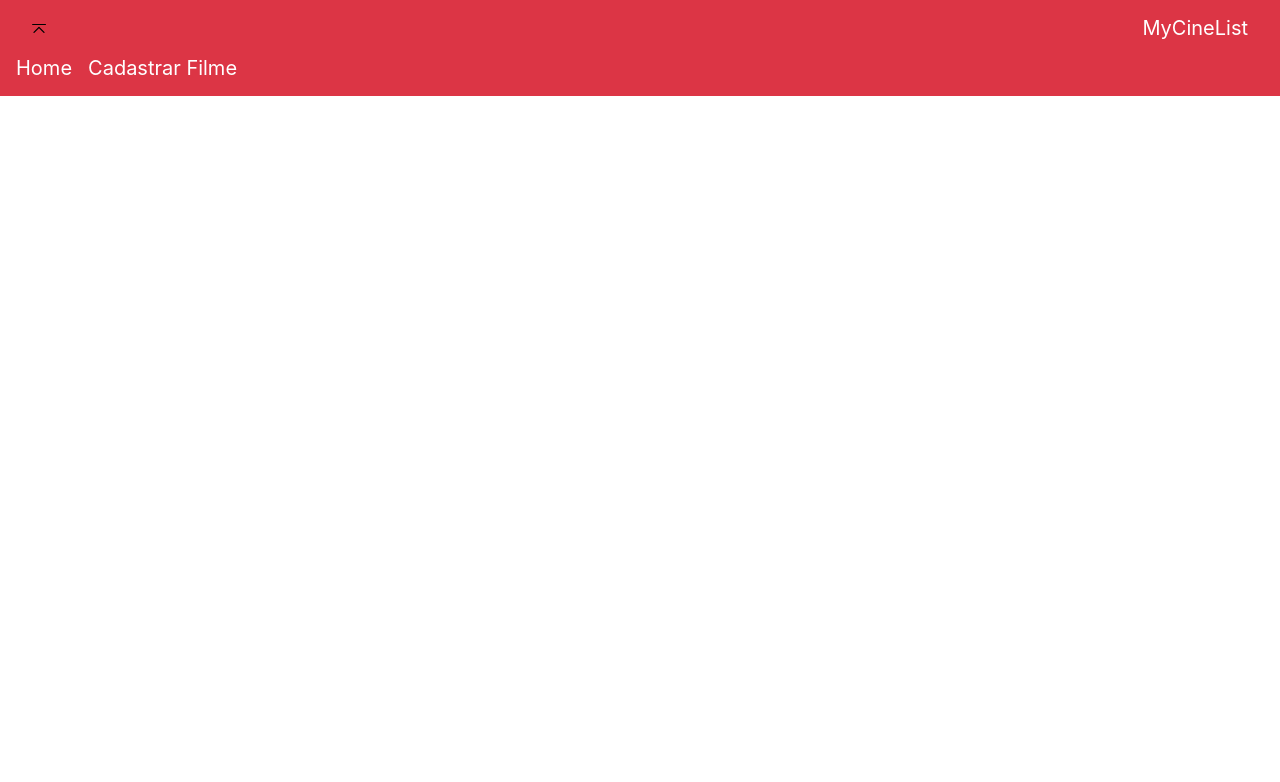
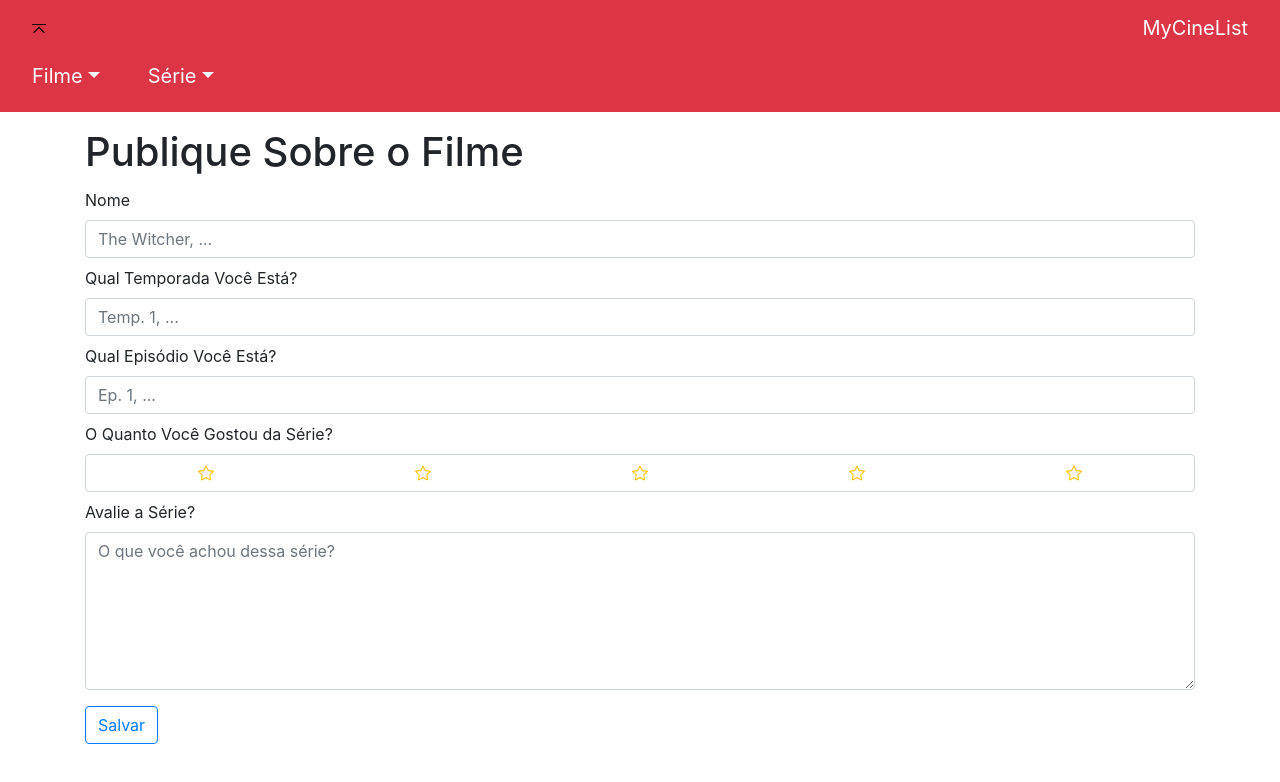
Before and after one commit to renansoares99/mycinelist-desafio, a Vue app in the folder src/main/resources/templates/: page /cadastro-s in a window 1280 px wide. Both pictures are taken after a click on the button 39 px from the left and 28 px from the top of the page. Shown: the top 782 px of the page. Built offline with nearby package versions, Linux system fonts and the light colour scheme.

Commit message:
Adicionando o segundo objeto (Serie) no Front-end e atualizando a main

```diff
--- a/src/main/resources/templates/src/App.vue
+++ b/src/main/resources/templates/src/App.vue
@@ -3,16 +3,44 @@
     <b-navbar toggleable type="danger" variant="danger">
       <b-navbar-toggle target="navbar-toggle-collapse">
         <template #default="{ expanded }">
-          <b-icon v-if="expanded" icon="chevron-bar-up" style="color: #000000;"></b-icon>
-          <b-icon v-else icon="chevron-bar-down" style="color: #000000;"></b-icon>
+          <b-icon
+            v-if="expanded"
+            icon="chevron-bar-up"
+            style="color: #000000"
+          ></b-icon>
+          <b-icon
+            v-else
+            icon="chevron-bar-down"
+            style="color: #000000"
+          ></b-icon>
         </template>
       </b-navbar-toggle>
 
       <b-navbar-brand to="/" class="text-white">MyCineList</b-navbar-brand>
 
       <b-collapse id="navbar-toggle-collapse" is-nav>
-        <b-navbar-brand to="/" class="text-white">Home</b-navbar-brand>
-        <b-navbar-brand to="/cadastro" class="text-white">Cadastrar Filme</b-navbar-brand>
+        <b-navbar-brand>
+          <b-nav-item-dropdown
+            toggle-class="text-white"
+            class="text-decorate-none"
+            style="list-style-type: none"
+            text="Filme"
+          >
+            <b-dropdown-item to="/home-f">Home</b-dropdown-item>
+            <b-dropdown-item to="/cadastro-f">Cadastrar</b-dropdown-item>
+          </b-nav-item-dropdown>
+        </b-navbar-brand>
+        <b-navbar-brand>
+          <b-nav-item-dropdown
+            toggle-class="text-white"
+            class="text-decorate-none"
+            style="list-style-type: none"
+            text="Série"
+          >
+            <b-dropdown-item to="/home-s">Home</b-dropdown-item>
+            <b-dropdown-item to="/cadastro-s">Cadastrar</b-dropdown-item>
+          </b-nav-item-dropdown>
+        </b-navbar-brand>
       </b-collapse>
     </b-navbar>
     <router-view />
@@ -20,5 +48,4 @@
 </template>
 
 <style>
-
 </style>
--- a/src/main/resources/templates/src/router/index.js
+++ b/src/main/resources/templates/src/router/index.js
@@ -5,14 +5,24 @@ Vue.use(VueRouter)
 
 const routes = [
   {
-    path: '/',
-    name: 'Home',
-    component: () => import('@/views/Home.vue')
+    path: '/home-f',
+    name: 'HomeF',
+    component: () => import('@/views/HomeF.vue')
   },
   {
-    path: '/cadastro',
+    path: '/home-s',
+    name: 'HomeS',
+    component: () => import('@/views/HomeS.vue')
+  },
+  {
+    path: '/cadastro-f',
     name: 'CadastrarFilme',
     component: () => import('@/views/CadastrarFilme.vue')
+  },
+  {
+    path: '/cadastro-s',
+    name: 'CadastrarSerie',
+    component: () => import('@/views/CadastrarSerie.vue')
   }
 ]
 
--- /dev/null
+++ b/src/main/resources/templates/src/services/serieService.js
@@ -0,0 +1,12 @@
+import { http } from "./api"
+
+export default {
+
+    Listar() {
+        return http.get('/serie')
+    },
+
+    saveSerie(serie) {
+        return http.post('/serie', serie)
+    }
+}
--- a/src/main/resources/templates/src/views/CadastrarFilme.vue
+++ b/src/main/resources/templates/src/views/CadastrarFilme.vue
@@ -2,6 +2,7 @@
   <div class="container mt-3">
     <h1>Publique Sobre o Filme</h1>
     <b-form @submit.prevent="saveFilme()">
+      <!-- Inicio Input Nome -->
       <label for="nome">Nome</label>
       <b-form-input
         id="nome"
@@ -12,7 +13,10 @@
         autocomplete="off"
         class="mb-2"
       ></b-form-input>
-      <label for="classifique">Classifique</label>
+      <!-- Fim Input Nome -->
+
+      <!-- Inicio Rating -->
+      <label for="classifique">O Quanto Você Gostou do Filme?</label>
       <b-form-rating
         id="classifique"
         v-model="filme.classifique"
@@ -20,17 +24,24 @@
         variant="warning"
         class="mb-2"
       ></b-form-rating>
-      <label for="avalie">Avalie</label>
+      <!-- Fim Rating -->
+
+      <!-- Inicio Textarea -->
+      <label for="avalie">Avalie o Filme?</label>
       <b-form-textarea
         id="avalie"
         v-model="filme.avalie"
         type="text"
-        placeholder="O que você acha desse filme?"
+        placeholder="O que você achou desse filme?"
+        required
         rows="6"
         class="mb-2"
       ></b-form-textarea>
+      <!-- Fim Textarea -->
 
+      <!-- Inicio Button -->
       <b-button type="submit" variant="outline-primary mt-2">Salvar</b-button>
+      <!-- Fim Button -->
     </b-form>
   </div>
 </template>
@@ -52,19 +63,6 @@ export default {
   },
 
   methods: {
-    /* saveFilme() {
-      var filmebd = {
-        nome: this.filme.nome,
-        classifique: this.filme.classifique,
-        avalie: this.filme.avalie
-      };
-
-      filmeService.saveFilme(filmebd).then(response => {
-        this.filme.id = response.filmebd.id;
-        console.log(response.filmebd);
-        alert("Filme Adicionado Com Sucesso!");
-      })
-    } */
     saveFilme() {
       filmeService
         .saveFilme(this.filme)
--- /dev/null
+++ b/src/main/resources/templates/src/views/CadastrarSerie.vue
@@ -0,0 +1,108 @@
+<template>
+  <div class="container mt-3">
+    <h1>Publique Sobre o Filme</h1>
+    <b-form @submit.prevent="saveSerie()">
+      <!-- Inicio Input Nome -->
+      <label for="nome" class="mt-1">Nome</label>
+      <b-form-input
+        id="nome"
+        v-model="serie.nome"
+        type="text"
+        placeholder="The Witcher, ..."
+        required
+        autocomplete="off"
+        class="md-2"
+      >
+      </b-form-input>
+      <!-- Fim Input Nome -->
+
+      <!-- Inicio Input Temp. -->
+      <label for="temporada" class="mt-2">Qual Temporada Você Está?</label>
+      <b-form-input
+        id="temporada"
+        v-model="serie.temporada"
+        type="text"
+        placeholder="Temp. 1, ..."
+        required
+        autocomplete="off"
+        class="md-2"
+      >
+      </b-form-input>
+      <!-- Fim Input Temp. -->
+
+      <!-- Inicio Input Ep. -->
+      <label for="episodio" class="mt-2">Qual Episódio Você Está?</label>
+      <b-form-input
+        id="episodio"
+        v-model="serie.episodio"
+        type="text"
+        placeholder="Ep. 1, ..."
+        required
+        autocomplete="off"
+        class="md-2"
+      >
+      </b-form-input>
+      <!-- Fim Input Ep -->
+
+      <!-- Inicio Rating -->
+      <label for="classifique" class="mt-2">O Quanto Você Gostou da Série?</label>
+      <b-form-rating
+        id="classifique"
+        v-model="serie.classifique"
+        type="number"
+        variant="warning"
+        class="mb-1"
+      ></b-form-rating>
+      <!-- Fim Rating -->
+
+      <!-- Inicio Textarea -->
+      <label for="avalie" class="mt-1">Avalie a Série?</label>
+      <b-form-textarea
+        id="avalie"
+        v-model="serie.avalie"
+        type="text"
+        placeholder="O que você achou dessa série?"
+        required
+        rows="6"
+        class="mb-2"
+      >
+      </b-form-textarea>
+      <!-- Fim Textarea -->
+
+      <!-- Inicio Button -->
+      <b-button type="submit" variant="outline-primary mt-2">Salvar</b-button>
+      <!-- Fim Button -->
+    </b-form>
+  </div>
+</template>
+
+<script>
+import serieService from "../services/serieService";
+
+export default {
+  nome: "CadastrarSerie",
+
+  data() {
+    return {
+      serie: {
+        nome: "",
+        temporada: "",
+        episodio: "",
+        classifique: null,
+        avalie: "",
+      },
+    };
+  },
+
+  methods: {
+    saveSerie() {
+      serieService
+        .saveSerie(this.serie)
+        .then(() => alert("Série Adicionada Com Sucesso!"));
+    },
+  },
+};
+</script>
+
+<style>
+</style>
--- /dev/null
+++ b/src/main/resources/templates/src/views/HomeF.vue
@@ -0,0 +1,74 @@
+<template>
+  <div class="container mt-4">
+    <h1>Filmes Favoritos</h1>
+    <table>
+      <thead>
+        <th>Nome</th>
+        <th>Sue Classificação</th>
+        <th>Sua Avaliação</th>
+        <th>Data de Lançamento</th>
+        <th>Editar/Deletar</th>
+      </thead>
+      <tbody>
+        <tr v-for="filmeService of filme" :key="filmeService.id">
+          <td>{{ filmeService.nome }}</td>
+          <td>{{ filmeService.classifique }}</td>
+          <td>{{ filmeService.avalie }}</td>
+          <td>{{ filmeService.data }}</td>
+          <td>
+            <b-button variant="outline-info" class="mt-2">
+              <b-icon icon="pencil-square" aria-hidden="true"></b-icon>
+            </b-button>
+            <b-button variant="outline-danger" class="mt-2">
+              <b-icon icon="trash" aria-hidden="true"></b-icon>
+            </b-button>
+          </td>
+        </tr>
+      </tbody>
+    </table>
+  </div>
+</template>
+
+<script>
+import filmeService from "../services/filmeService";
+
+export default {
+  name: "HomeF",
+
+  data() {
+    return {
+      filme: [],
+    };
+  },
+
+  mounted() {
+    filmeService.listar().then((list) => {
+      console.log(list.data);
+      this.filme = list.data;
+    });
+  },
+};
+</script>
+
+<style>
+table {
+  width: 100%;
+  text-align: center;
+}
+
+th,
+td {
+  padding: 5px;
+  border: 2px solid #a1a1a1;
+}
+
+h1 {
+  padding: 6px 2px 1px 0px;
+}
+
+.container {
+  padding-bottom: 20px;
+  height: 100%;
+  background-color: #f2f2f2;
+}
+</style>
--- a/src/main/resources/templates/src/views/Home.vue
+++ b/src/main/resources/templates/src/views/HomeS.vue
@@ -1,20 +1,24 @@
 <template>
   <div class="container mt-4">
-    <h1>Filmes Favoritos</h1>
+    <h1>Séries Favoritos</h1>
     <table>
       <thead>
         <th>Nome</th>
-        <th>Classificação</th>
-        <th>Avaliação</th>
+        <th>Temp. Atual</th>
+        <th>Ep. Atual</th>
+        <th>Sua Classificação</th>
+        <th>Sua Avaliação</th>
         <th>Data de Lançamento</th>
         <th>Editar/Deletar</th>
       </thead>
       <tbody>
-        <tr v-for="filmeService of filme" :key="filmeService.id">
-          <td>{{ filmeService.nome }}</td>
-          <td>{{ filmeService.classifique }}</td>
-          <td>{{ filmeService.avalie }}</td>
-          <td>{{ filmeService.data }}</td>
+        <tr v-for="serieService of serie" :key="serieService.id">
+          <td>{{ serieService.nome }}</td>
+          <td>{{ serieService.temporada }}</td>
+          <td>{{ serieService.episodio }}</td>
+          <td>{{ serieService.classifique }}</td>
+          <td>{{ serieService.avalie }}</td>
+          <td>{{ serieService.data }}</td>
           <td>
             <b-button variant="outline-info" class="mt-2">
               <b-icon icon="pencil-square" aria-hidden="true"></b-icon>
@@ -30,22 +34,21 @@
 </template>
 
 <script>
-import filmeService from "../services/filmeService";
+import serieService from "../services/serieService";
 
 export default {
-  name: "Home",
+  nome: "HomeS",
 
   data() {
     return {
-      filme: [],
-      id: '',
+      serie: [],
     };
   },
 
   mounted() {
-    filmeService.listar().then((list) => {
+    serieService.Listar().then((list) => {
       console.log(list.data);
-      this.filme = list.data;
+      this.serie = list.data;
     });
   },
 };
@@ -68,7 +71,7 @@ h1 {
 }
 
 .container {
-  padding-bottom: 35%;
+  padding-bottom: 20px;
   height: 100%;
   background-color: #f2f2f2;
 }
```
Also changed, not shown: 2 other files (tests, documents, lock files or other folders).
